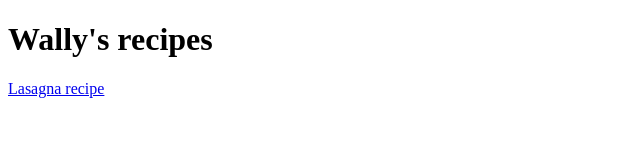
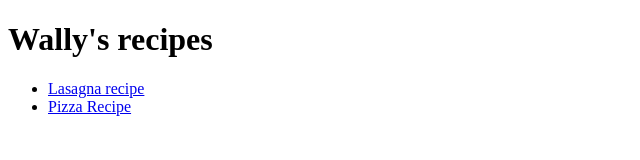
Before and after one commit to Wallywast/Recipe-site, a plain HTML site: page index.html in a window 1280 px wide. Shown: the whole page, without its empty margins (0-640 px from the left). Drawn offline with Linux system fonts and the light colour scheme.

Commit message:
no changes

```diff
--- a/index.html
+++ b/index.html
@@ -6,6 +6,9 @@
     </head>
     <body>
         <h1>Wally's recipes</h1>
-        <a href="/recipes/lasagna.html" alt="link lasagna recipe">Lasagna recipe</a>
+        <ul>
+            <li><a href="/recipes/lasagna.html" alt="link lasagna recipe">Lasagna recipe</a></li>
+            <li><a href="/recipes/pizza.html" alt="link pizza recipe">Pizza Recipe</a></li>
+        </ul>
     </body>
 </html>
```
